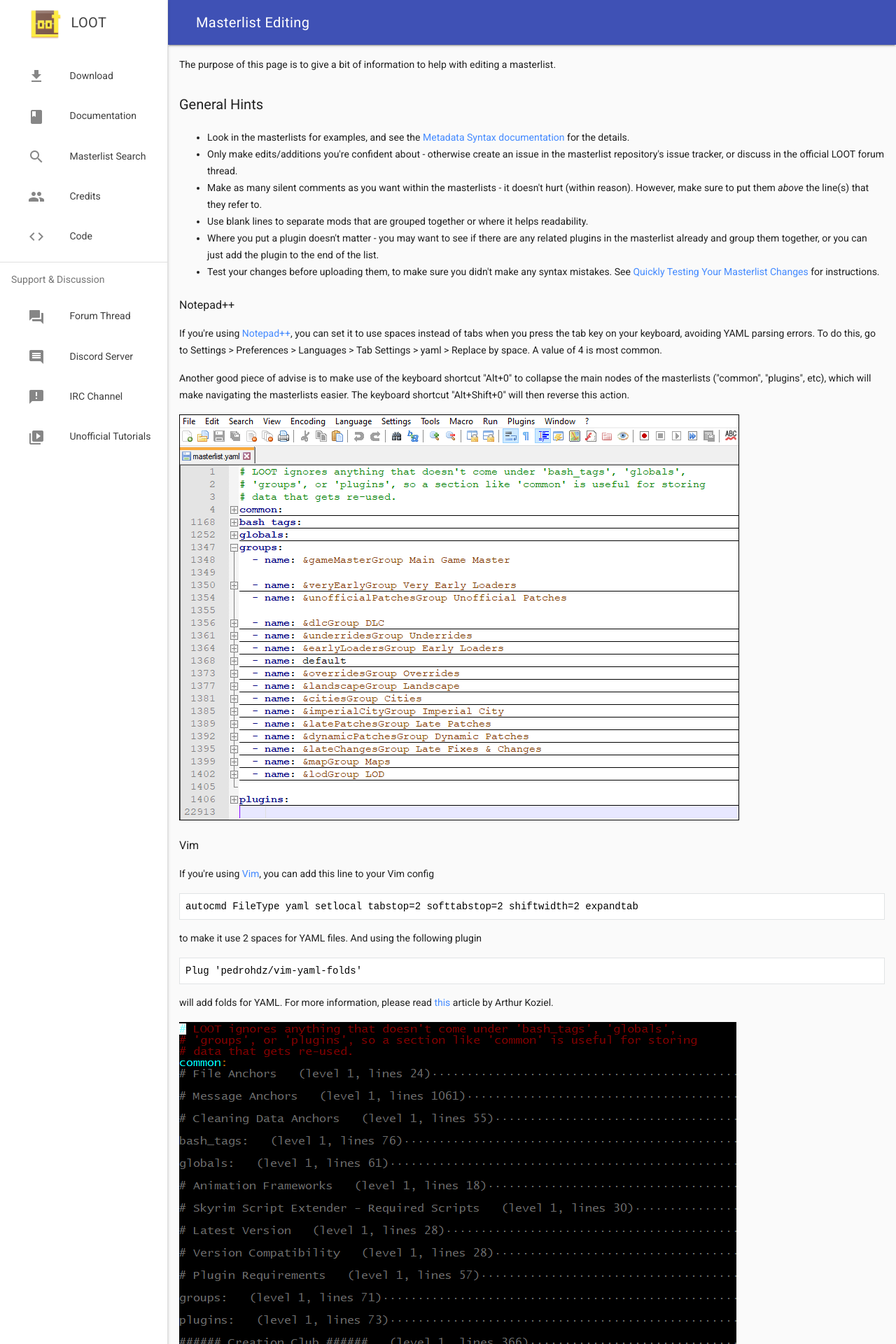
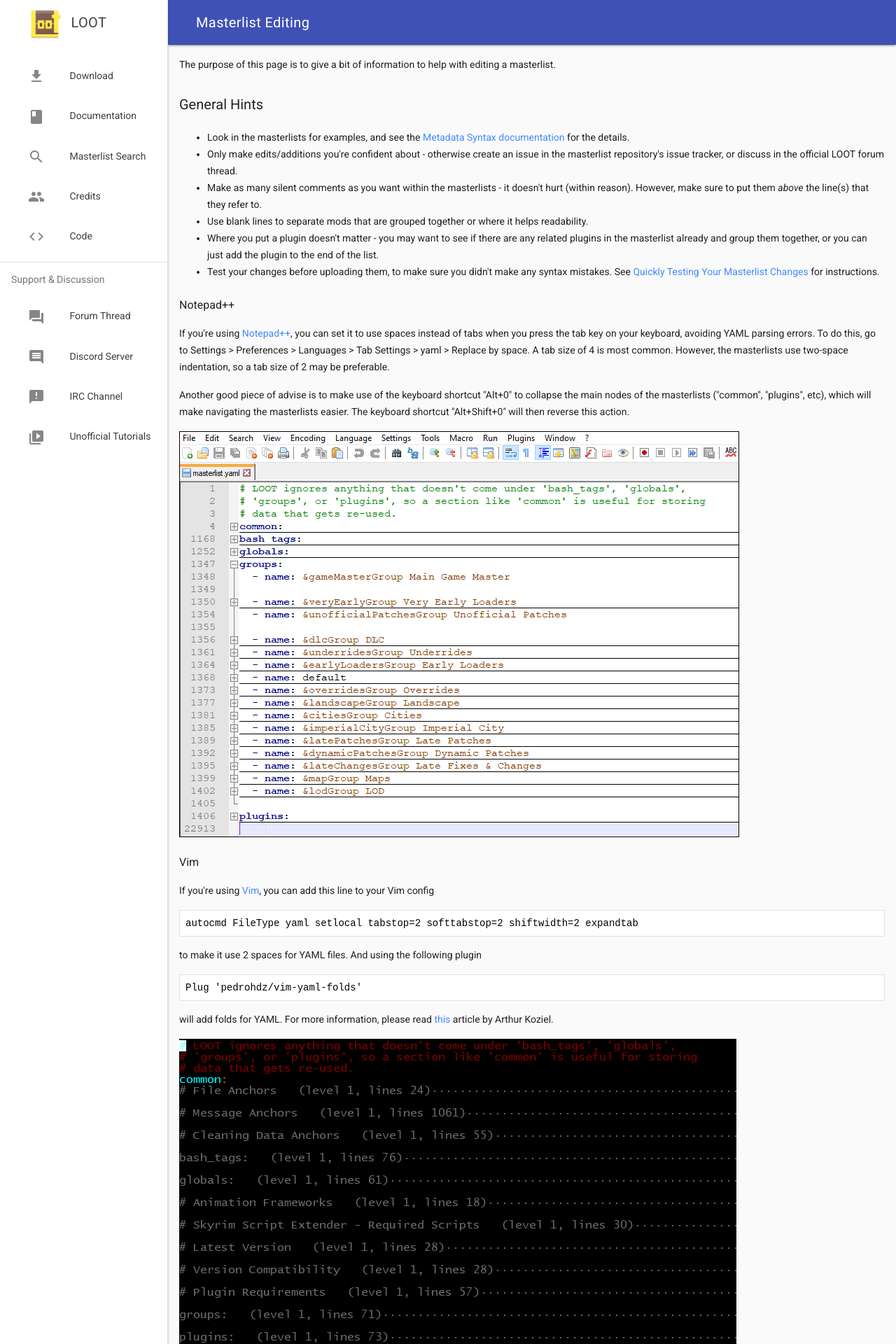
Before and after one commit to loot/loot.github.io, a Jekyll site: the page built from docs/contributing/Masterlist-Editing.html, in a window 1280 px wide. Shown: the top 1920 px of the page at 70% size. Built offline with Jekyll 4.4.1, drawn with Linux system fonts in a browser that asks for light colours; nearby versions of some CDN libraries.

Commit message:
Update info on Notepad++

```diff
--- a/docs/contributing/Masterlist-Editing.html
+++ b/docs/contributing/Masterlist-Editing.html
@@ -17,7 +17,7 @@ title: Masterlist Editing
 </ul>
 
 <h4>Notepad++</h4>
-<p>If you're using <a href="https://notepad-plus-plus.org/">Notepad++</a>, you can set it to use spaces instead of tabs when you press the tab key on your keyboard, avoiding YAML parsing errors. To do this, go to Settings &gt; Preferences &gt; Languages &gt; Tab Settings &gt; yaml &gt; Replace by space. A value of 4 is most common.</p>
+<p>If you're using <a href="https://notepad-plus-plus.org/">Notepad++</a>, you can set it to use spaces instead of tabs when you press the tab key on your keyboard, avoiding YAML parsing errors. To do this, go to Settings &gt; Preferences &gt; Languages &gt; Tab Settings &gt; yaml &gt; Replace by space. A tab size of 4 is most common. However, the masterlists use two-space indentation, so a tab size of 2 may be preferable.</p>
 
 <p>Another good piece of advise is to make use of the keyboard shortcut "Alt+0" to collapse the main nodes of the masterlists ("common", "plugins", etc), which will make navigating the masterlists easier. The keyboard shortcut "Alt+Shift+0" will then reverse this action.</p>
 
```
